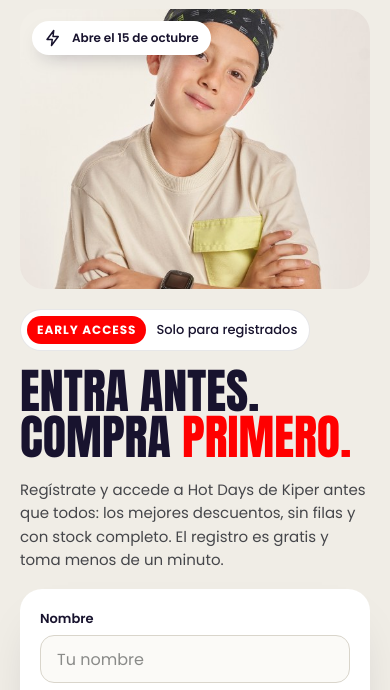
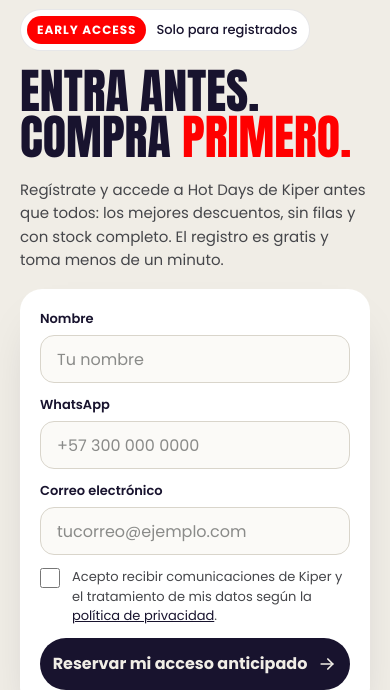
Before and after one commit to Laurakiper/hotdays, a plain HTML site: page index.html in a window 390 px wide. Shown: the part 147-837 px from the top of the page. Drawn offline with Linux system fonts and the light colour scheme.

Commit message:
Add files via upload

```diff
--- a/styles.css
+++ b/styles.css
@@ -333,18 +333,16 @@
   .site-header .logo { height: 64px; }
   .site-header .btn-pill { display: none; }
 
-  /* En celular: foto corta arriba, luego texto y formulario, contador al final */
+  /* En celular: sin foto; texto y formulario, contador al final */
   .hero { gap: 20px; padding-bottom: 32px; padding-top: 0; }
   .visual { display: contents; }
-  .photo { order: 0; min-height: 0; height: 280px; border-radius: 24px; flex-grow: 0; }
-  .photo img { object-position: center 35%; }
+  .photo { display: none; }
   .hero-copy { order: 1; gap: 18px; }
   .countdown { order: 2; padding: 14px 16px; border-radius: 20px; gap: 8px; }
   .countdown .when { display: none; }
   .countdown .num { font-size: 26px; }
   .countdown .unit { padding: 8px 4px; border-radius: 10px; }
   .vtext { display: none; }
-  .chip { left: 12px; top: 12px; padding: 8px 12px; font-size: 12px; }
 
   .badge { font-size: 13px; padding: 6px 12px 6px 6px; }
   .hero h1 { font-size: 48px; }
```
